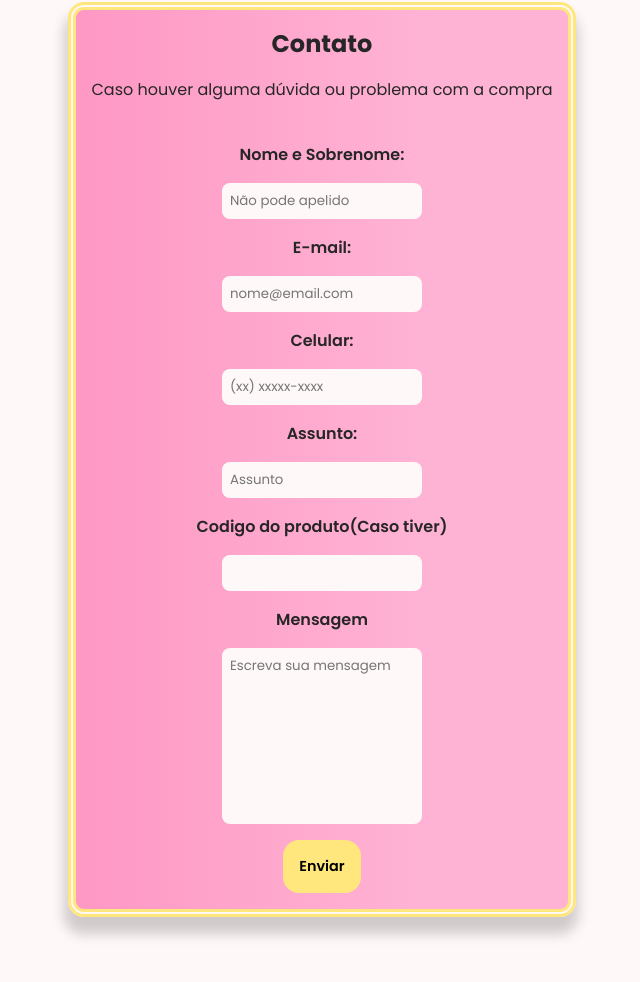
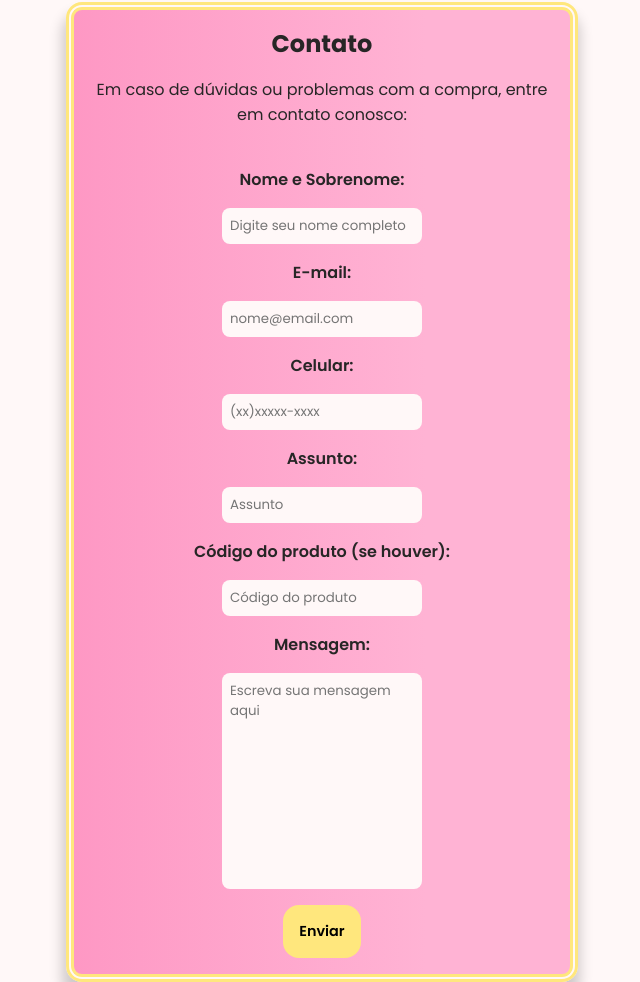
Before and after one commit to thaliadani/dreamland-shop, a plain HTML site: page contato.html in a window 1280 px wide. Shown: the part 350-1332 px from the top of the page, without its empty margins (318-958 px from the left). Drawn offline with nearby package versions, Linux system fonts and the light colour scheme.

Commit message:
modified:   assets/styles/carroussel.css 	modified:   assets/styles/main.css 	modified:   contato.html

```diff
--- a/assets/styles/carroussel.css
+++ b/assets/styles/carroussel.css
@@ -104,7 +104,7 @@
 }
 
 .tamanhos li:active, .cores li:active{
-    background: rgb(164, 177, 177);
+    background: var(--cor-botao);
 }
 .produto .preco{
     display: flex;
--- a/assets/styles/main.css
+++ b/assets/styles/main.css
@@ -127,7 +127,7 @@ body{
     border-radius: 1rem;
     transition: transform .3s;
     cursor: pointer;
-    font-size: 1rem;
+    font-size: 1.2rem;
     font-weight: 600;
 }
 
--- a/contato.html
+++ b/contato.html
@@ -18,7 +18,9 @@
         </section>
 
         <nav class="menu">
-            <button type="button" title="abrir-menu" id="abrir-menu"><box-icon name='menu'></box-icon></button>
+            <button type="button" id="abrir-menu">
+                <box-icon></box-icon>
+            </button>
             <ul id="lista-menu">
                 <li><a href="./index.html" rel="noopener noreferrer">Início</a></li>
                 <li><a href="./roupas.html" rel="noopener noreferrer">Roupas</a></li>
@@ -27,7 +29,9 @@
                 <li><a href="./sobre.html" rel="noopener noreferrer">Sobre Nós</a></li>
             </ul>
 
-            <a title="carrinho de compras" class="compras" href="#"><box-icon type='solid' name='cart' size='md'></box-icon></a>
+            <a title="carrinho de compras" class="compras" href="#">
+                <box-icon type="solid" name="cart" size="md"></box-icon>
+            </a>
         </nav>
 
     </header>
@@ -44,29 +48,33 @@
 
         <section class="contato">
             <h2>Contato</h2>
-            <p>Caso houver alguma dúvida ou problema com a compra</p>
+            <p>Em caso de dúvidas ou problemas com a compra, entre em contato conosco:</p>
+
             <form class="formulario">
                 <label for="nome">Nome e Sobrenome:</label>
-                <input title="nome" type="text" name="nome" placeholder="Não pode apelido" minlength="3">
+                <input id="nome" type="text" name="nome" placeholder="Digite seu nome completo" minlength="3" required>
 
                 <label for="email">E-mail:</label>
-                <input title="email" type="email" name="email" placeholder="nome@email.com">
+                <input id="email" type="email" name="email" placeholder="nome@email.com" required>
 
                 <label for="telefone">Celular:</label>
-                <input title="telefone" type="tel" name="telefone" placeholder="(xx) xxxxx-xxxx">
+                <input id="telefone" type="tel" name="telefone" placeholder="(xx)xxxxx-xxxx"
+                    pattern="\(\d{2}\) \d{5}-\d{4}" required>
 
                 <label for="assunto">Assunto:</label>
-                <input title="assunto" type="text" name="assunto" placeholder="Assunto">
+                <input id="assunto" type="text" name="assunto" placeholder="Assunto" required>
 
-                <label for="assunto">Codigo do produto(Caso tiver)</label>
-                <input title="assunto" type="text" name="assunto">
+                <label for="codigo-produto">Código do produto (se houver):</label>
+                <input id="codigo-produto" type="text" name="codigo_produto" placeholder="Código do produto">
 
-                <label for="mensagem">Mensagem</label>
-                <textarea title="mensagem" name="mensagem" cols="10" rows="8" placeholder="Escreva sua mensagem"></textarea>
+                <label for="mensagem">Mensagem:</label>
+                <textarea id="mensagem" name="mensagem" cols="30" rows="10" placeholder="Escreva sua mensagem aqui"
+                    required></textarea>
 
-                <button title="enviar" type="submit">Enviar</button>
+                <button type="submit">Enviar</button>
             </form>
         </section>
+
     </main>
 
     <footer class="rodape">
```
